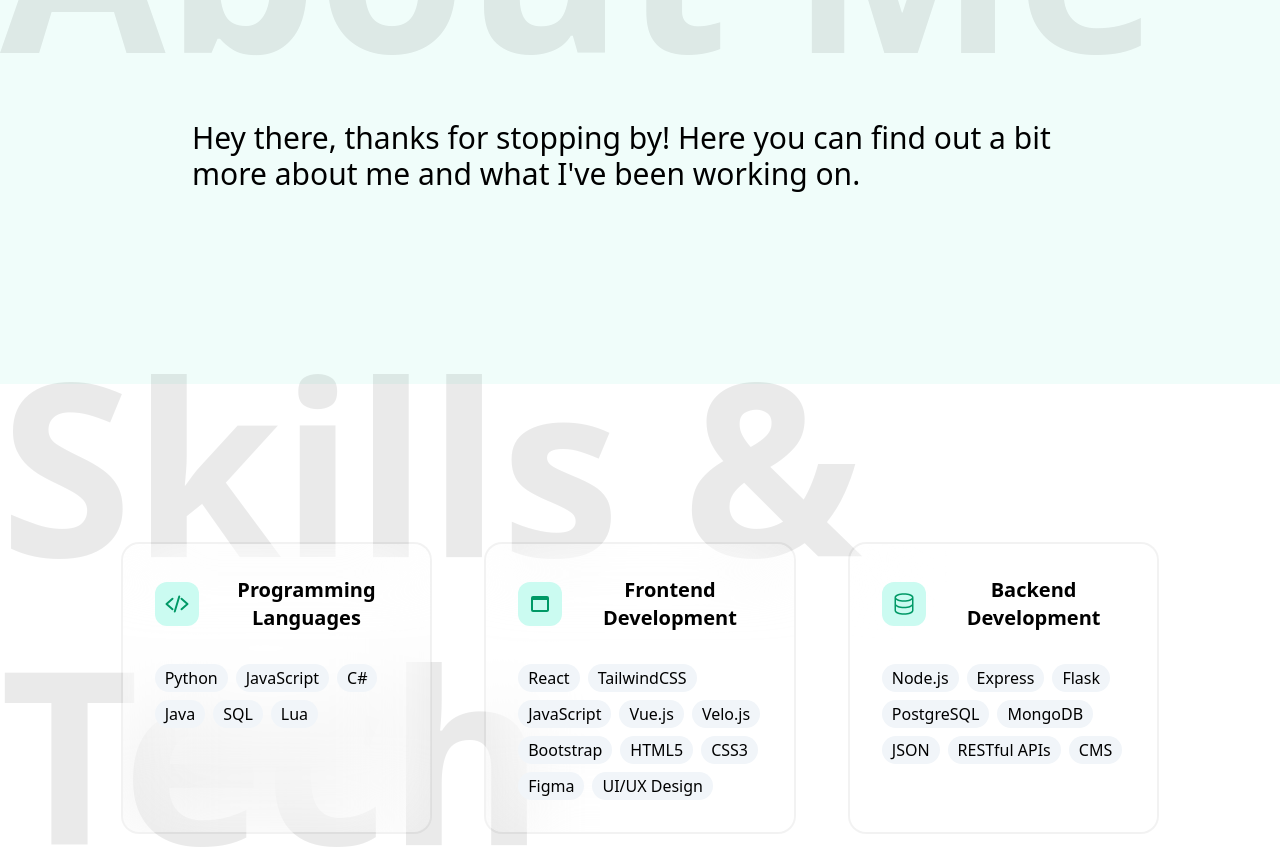
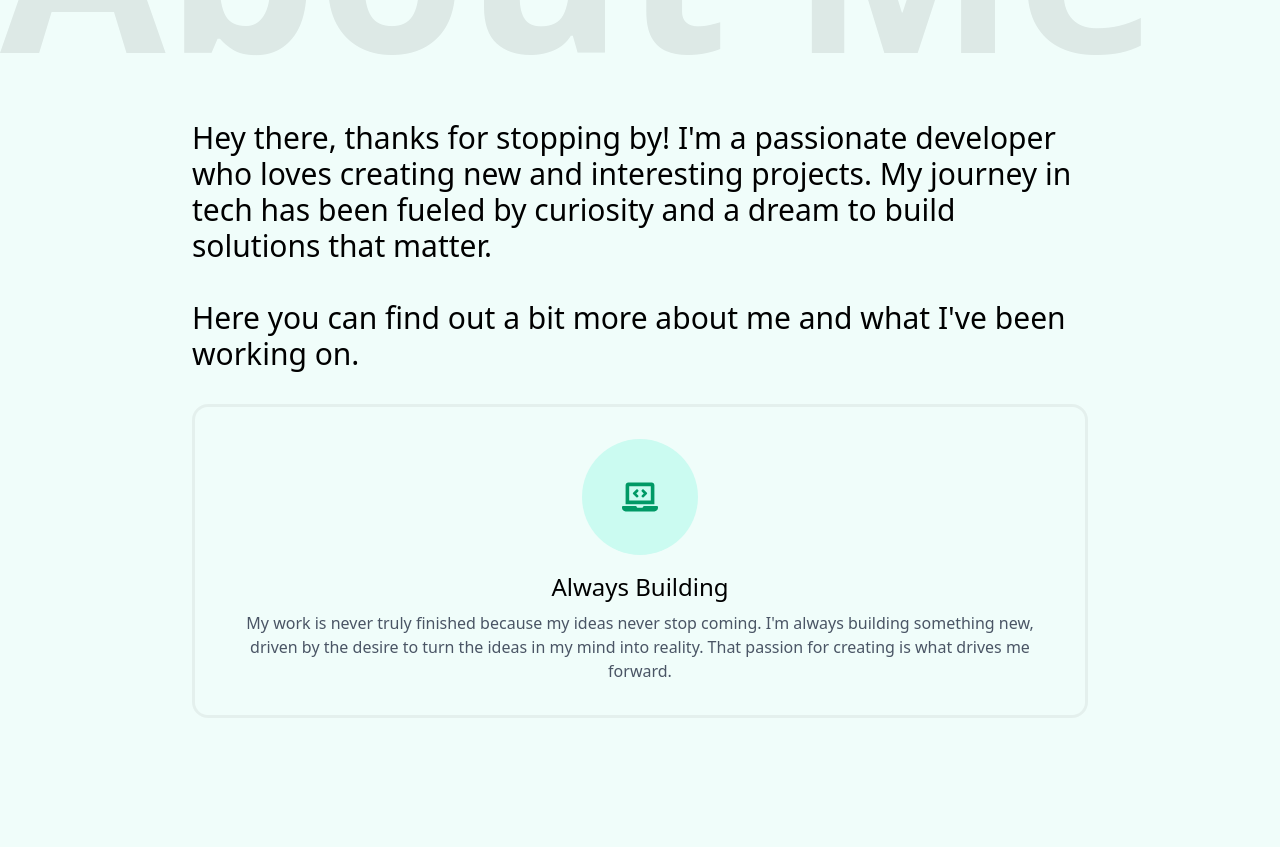
Before and after one commit to tianye-chen/portfolio4, a React (Vite) app: page / in a window 1280 px wide. Shown: the part 920-1767 px from the top of the page. Built offline with nearby package versions, Linux system fonts and the light colour scheme.

Commit message:
footer and some boxes with text

```diff
--- /dev/null
+++ b/src/Components/IconTextSnippet.jsx
@@ -0,0 +1,13 @@
+export const IconTextSnippet = ({ icon, title, text }) => {
+  return (
+    <div class="mx-auto flex h-full w-4xl flex-col items-center justify-center rounded-2xl border-3 border-black/5 p-8">
+      <div class="mb-4 rounded-full bg-teal-100 p-10 text-4xl text-emerald-600">
+        {icon}
+      </div>
+      <div class="mb-2 text-2xl">{title}</div>
+      <div class="text-center text-gray-600">
+        {text}
+      </div>
+    </div>
+  );
+};
--- a/src/Components/Sections/AboutMe.jsx
+++ b/src/Components/Sections/AboutMe.jsx
@@ -1,16 +1,34 @@
+import { FaLaptopCode } from "react-icons/fa";
+import { IconTextSnippet } from "../IconTextSnippet";
+
 export const AboutMe = () => {
   return (
     <div>
       {/** About Me */}
-      <section class="bg-teal-50 pb-40 pt-60">
-        <div class="relative mx-auto flex items-center justify-center px-[6rem]">
+      <section class="bg-teal-50 pt-60 pb-40">
+        <div class="relative mx-auto flex flex-col items-center justify-center px-[6rem]">
           <h2 class="pointer-events-none absolute -top-[19rem] mb-8 w-full text-3xl text-[15rem] font-bold">
             <span class="opacity-8">About Me</span>
           </h2>
-          <p class="mb-8 max-w-4xl text-center text-3xl font-light md:text-left">
-            Hey there, thanks for stopping by! Here you can find out a bit more
-            about me and what I've been working on.
-          </p>
+          <div class="mb-8 max-w-4xl text-center text-3xl font-light md:text-left">
+            <p>
+              Hey there, thanks for stopping by! I'm a passionate developer who
+              loves creating new and interesting projects. My journey in tech
+              has been fueled by curiosity and a dream to build solutions that
+              matter.
+            </p>
+            <br />
+            <p>
+              Here you can find out a bit more about me and what I've been
+              working on.
+            </p>
+          </div>
+
+          <IconTextSnippet
+            icon={<FaLaptopCode />}
+            title="Always Building"
+            text="My work is never truly finished because my ideas never stop coming. I'm always building something new, driven by the desire to turn the ideas in my mind into reality. That passion for creating is what drives me forward."
+          />
         </div>
       </section>
     </div>
--- /dev/null
+++ b/src/Components/Sections/Footer.jsx
@@ -0,0 +1,15 @@
+export const Footer = () => {
+  return (
+    <div>
+        {/** Footer */}
+        <footer class="py-8 border-t-1 border-gray-300">
+            <div class="mx-auto max-w-7xl px-4 text-center text-gray-500">
+                <p>
+                    &copy; {new Date().getFullYear()} Daniel Chen. Built with love 💚, passion, and React.
+                    <br />
+                </p>
+            </div>
+        </footer>
+    </div>
+  );
+};
--- a/src/Components/Sections/Projects.jsx
+++ b/src/Components/Sections/Projects.jsx
@@ -3,6 +3,8 @@
 import { projects } from "../Data/data";
 import { FiGithub } from "react-icons/fi";
 import { FaExternalLinkAlt } from "react-icons/fa";
+import { FaArrowAltCircleUp } from "react-icons/fa";
+import { IconTextSnippet } from "../IconTextSnippet";
 
 export const Projects = () => {
   return (
@@ -58,6 +60,14 @@
               ))}
             </div>
           </div>
+
+          <div class="pt-20">
+            <IconTextSnippet
+              icon={<FaArrowAltCircleUp />}
+              title="Always Improving"
+              text="There is no such thing as a perfect project. I am always looking for ways to improve my work, reflecting on my past projects and making better and more efficient solutions each time."
+            />
+          </div>
         </div>
       </section>
     </div>
--- a/src/Components/Sections/Skills.jsx
+++ b/src/Components/Sections/Skills.jsx
@@ -1,12 +1,20 @@
 import { React } from "react";
 import { InfoBoxLarge } from "../InfoBoxLarge";
-import { ai_data_dev, back_dev, cloud_devops, front_dev, game_dev, prog_langs } from "../Data/data";
-import { FaLaptopCode } from "react-icons/fa";
+import {
+  ai_data_dev,
+  back_dev,
+  cloud_devops,
+  front_dev,
+  game_dev,
+  prog_langs,
+} from "../Data/data";
 import { IoCodeSlash, IoExtensionPuzzleOutline } from "react-icons/io5";
 import { MdOutlineWebAsset } from "react-icons/md";
 import { GoDatabase } from "react-icons/go";
 import { BsStars } from "react-icons/bs";
 import { CiCloudOn } from "react-icons/ci";
+import { IconTextSnippet } from "../IconTextSnippet";
+import { FaBook } from "react-icons/fa";
 
 export const Skills = () => {
   const infoBoxes = [
@@ -39,7 +47,7 @@
       icon: <IoExtensionPuzzleOutline />,
       title: "Game Development",
       content: game_dev,
-    }
+    },
   ];
 
   return (
@@ -51,7 +59,8 @@
             <span class="opacity-8">Skills & Tech</span>
           </h2>
 
-          <div class="grid gap-6 rounded-4xl md:grid-cols-3 mx-auto max-w-5/6 2xl:max-w-7xl">
+          <div class="container mx-auto">
+            <div class="mx-auto grid max-w-5/6 gap-6 rounded-4xl md:grid-cols-3 2xl:max-w-7xl">
               {infoBoxes.map((box, index) => (
                 <div>
                   <InfoBoxLarge
@@ -62,9 +71,15 @@
                 </div>
               ))}
             </div>
+
+            <div class="pt-20">
+              <IconTextSnippet
+                icon={<FaBook />}
+                title="Always Learning"
+                text="I am a forever student. Technology is constantly evolving and never stays still, and neither do I. I'm always trying to learn new things to keep up with the world and to keep it fresh."
+              />
             </div>
-        <div class="absolute -top-25 bottom-0 -z-20 hidden min-h-full min-w-full translate-y-70 bg-cover drop-shadow-2xl">
-          <br />
+          </div>
         </div>
       </section>
     </div>
--- a/src/Home.jsx
+++ b/src/Home.jsx
@@ -5,6 +5,7 @@
 import { Education } from "./Components/Sections/Education";
 import { Experience } from "./Components/Sections/Experience";
 import { Projects } from "./Components/Sections/Projects";
+import { Footer } from "./Components/Sections/Footer";
 
 export const Home = () => {
   return (
@@ -26,6 +27,8 @@
           </p>
         </footer>
       )}
+
+      <Footer />
     </div>
   );
 };
```
Lines whose indentation alone changed are shown as unchanged.
